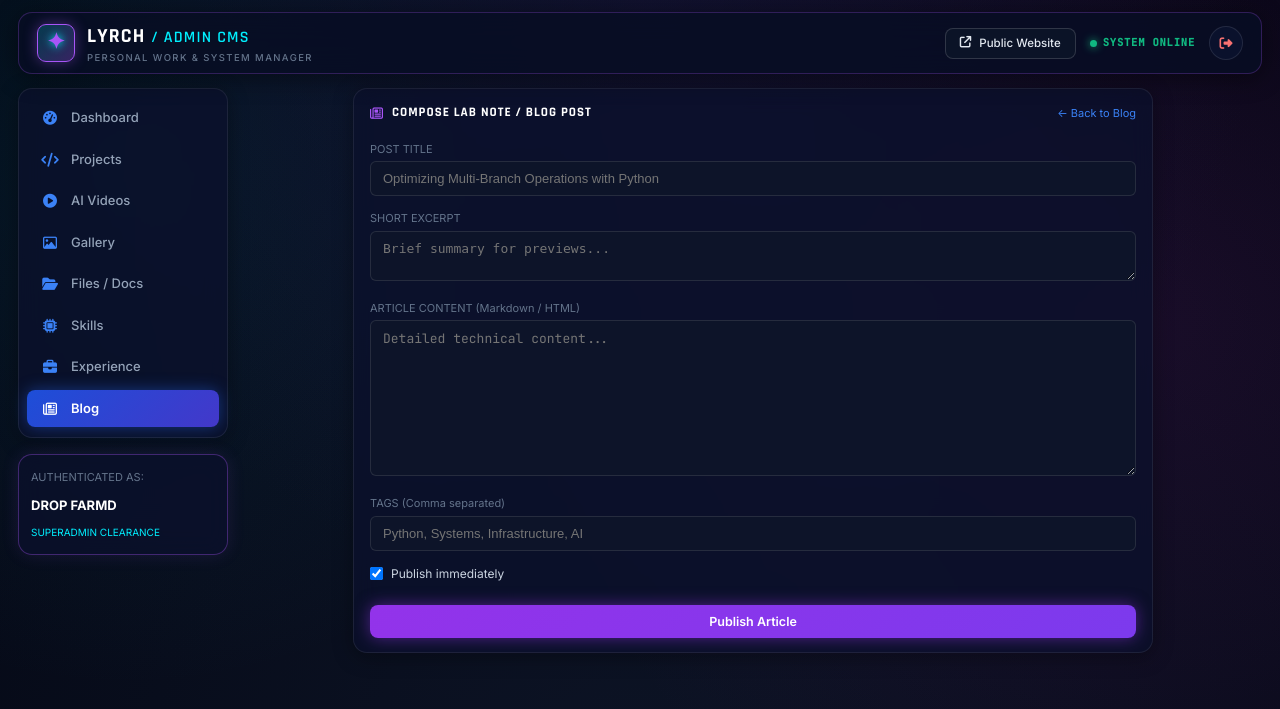
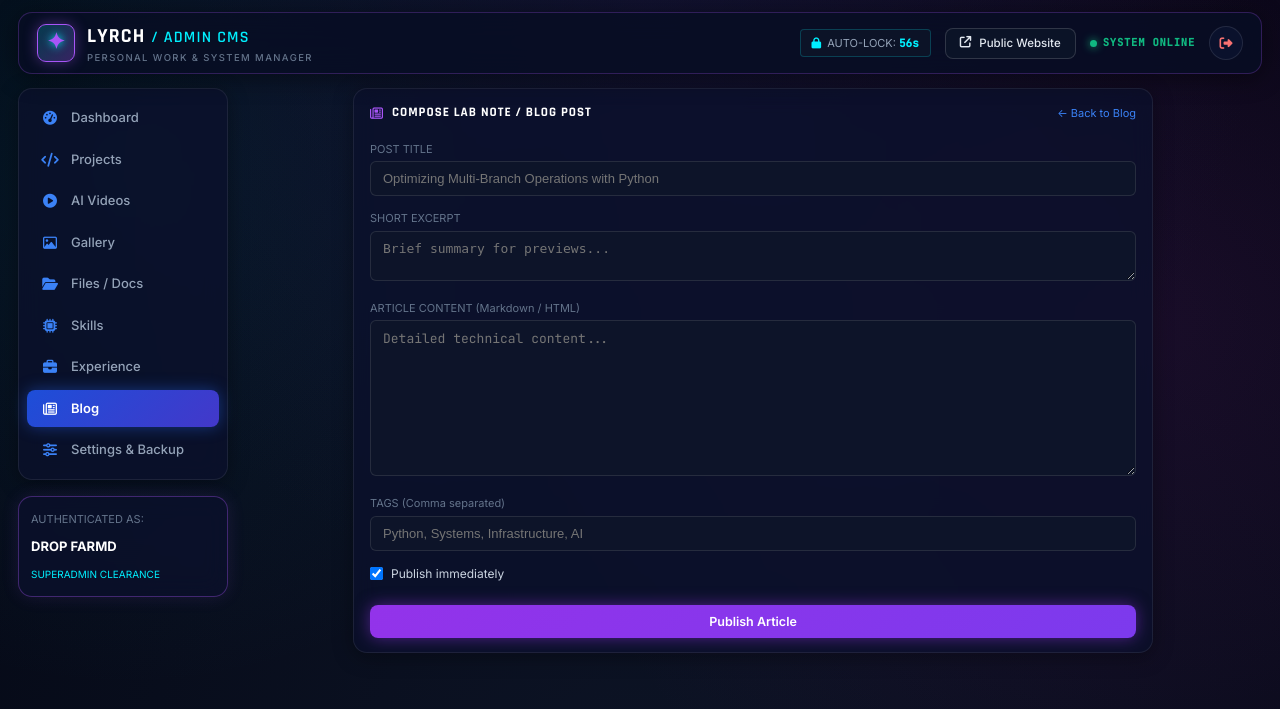
Before and after one commit to reianrd328/lyrch-portfolio, a Flask app: page /admin/blog/create in a window 1280 px wide. Shown: the top 709 px of the page. Run offline with Flask 3, Linux system fonts and the light colour scheme; a user stored in the database is signed in.

Commit message:
feat: add Settings link to admin sidebar and 1-minute inactivity auto-logout

```diff
--- a/app/__init__.py
+++ b/app/__init__.py
@@ -64,6 +64,26 @@ def create_app(config_name="default"):
     app.register_blueprint(blog_bp, url_prefix="/admin/blog")
     app.register_blueprint(cron_bp)
 
+    # 1-minute Admin inactivity auto-logout protection
+    @app.before_request
+    def enforce_admin_inactivity():
+        from flask import session, request, redirect, url_for, flash
+        from flask_login import current_user, logout_user
+        import time
+
+        if not app.config.get("TESTING") and current_user.is_authenticated and request.path.startswith("/admin"):
+            now = time.time()
+            last_activity = session.get("_admin_last_activity")
+            max_idle = app.config.get("ADMIN_INACTIVITY_TIMEOUT", 60) # 1 minute
+
+            if last_activity and (now - last_activity > max_idle):
+                session.pop("_admin_last_activity", None)
+                logout_user()
+                flash("Session locked due to 1 minute of inactivity for security. Please authenticate again.", "warning")
+                return redirect(url_for("auth.login"))
+
+            session["_admin_last_activity"] = now
+
     # Inject global site settings into all templates
     @app.context_processor
     def inject_settings():
--- a/app/routes/auth.py
+++ b/app/routes/auth.py
@@ -34,6 +34,10 @@ def login():
 @auth_bp.route("/logout")
 @login_required
 def logout():
+    reason = request.args.get("reason")
     logout_user()
+    if reason == "timeout":
+        flash("Session locked due to 1 minute of inactivity for security. Please authenticate again.", "warning")
+        return redirect(url_for("auth.login"))
     flash("Session terminated. Command clearance revoked.", "info")
     return redirect(url_for("public.home"))
--- a/app/templates/admin/base.html
+++ b/app/templates/admin/base.html
@@ -56,6 +56,10 @@
             </div>
 
             <div class="header-telemetry">
+                <div class="auto-lock-indicator" title="Admin auto-lock: logs out after 1 minute of inactivity for security" style="font-size: 11px; color: #94a3b8; display: flex; align-items: center; gap: 6px; background: rgba(15,23,42,0.75); border: 1px solid rgba(0,240,255,0.2); padding: 5px 11px; border-radius: 4px;">
+                    <i class="fa-solid fa-lock" style="color: var(--neon-cyan); font-size: 11px;"></i>
+                    <span>AUTO-LOCK: <span id="idleTimerDisplay" style="color: var(--neon-cyan); font-family: var(--font-mono); font-weight: 700;">60s</span></span>
+                </div>
                 <a href="{{ url_for('public.home') }}" target="_blank" class="btn-command-secondary" style="font-size: 11.5px; padding: 6px 14px;">
                     <i class="fa-solid fa-arrow-up-right-from-square"></i> Public Website
                 </a>
@@ -123,6 +127,12 @@
                                 <span>Blog</span>
                             </a>
                         </li>
+                        <li class="sidebar-item {% if request.endpoint == 'admin.settings' %}active{% endif %}">
+                            <a href="{{ url_for('admin.settings') }}" class="sidebar-link">
+                                <i class="fa-solid fa-sliders"></i>
+                                <span>Settings &amp; Backup</span>
+                            </a>
+                        </li>
                     </ul>
                 </div>
 
@@ -148,6 +158,41 @@
 
     <!-- Scripts -->
     <script src="{{ url_for('static', filename='js/main.js') }}"></script>
+    <script>
+        // 1-minute Admin Inactivity Auto-Logout Detector
+        (function() {
+            const TIMEOUT_SECONDS = 60; // 1 minute
+            let remaining = TIMEOUT_SECONDS;
+            const display = document.getElementById('idleTimerDisplay');
+
+            function resetTimer() {
+                remaining = TIMEOUT_SECONDS;
+                if (display) {
+                    display.textContent = `${remaining}s`;
+                    display.style.color = 'var(--neon-cyan)';
+                }
+            }
+
+            // User interactions that prove activity
+            ['mousemove', 'mousedown', 'keydown', 'touchstart', 'scroll', 'click'].forEach(function(evt) {
+                window.addEventListener(evt, resetTimer, { passive: true });
+            });
+
+            // Countdown timer
+            setInterval(function() {
+                remaining--;
+                if (display) {
+                    display.textContent = `${remaining}s`;
+                    if (remaining <= 15) {
+                        display.style.color = '#ef4444'; // Red alert warning for last 15 seconds
+                    }
+                }
+                if (remaining <= 0) {
+                    window.location.href = "{{ url_for('auth.logout') }}?reason=timeout";
+                }
+            }, 1000);
+        })();
+    </script>
     {% block extra_js %}{% endblock %}
 </body>
 </html>
```
Also changed, not shown: app/migrate.py (line endings or trailing spaces), app/routes/cron.py (line endings or trailing spaces), app/services/backup_service.py (line endings or trailing spaces), app/services/email_service.py (line endings or trailing spaces), tests/test_backup.py (line endings or trailing spaces).
